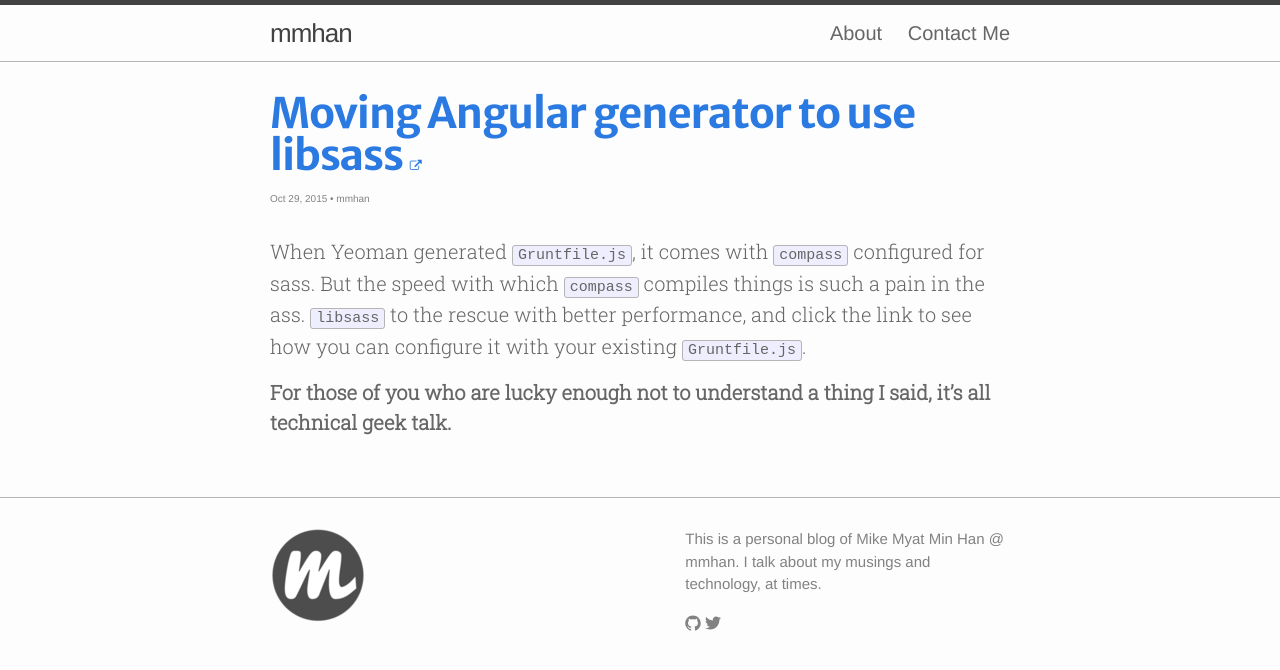
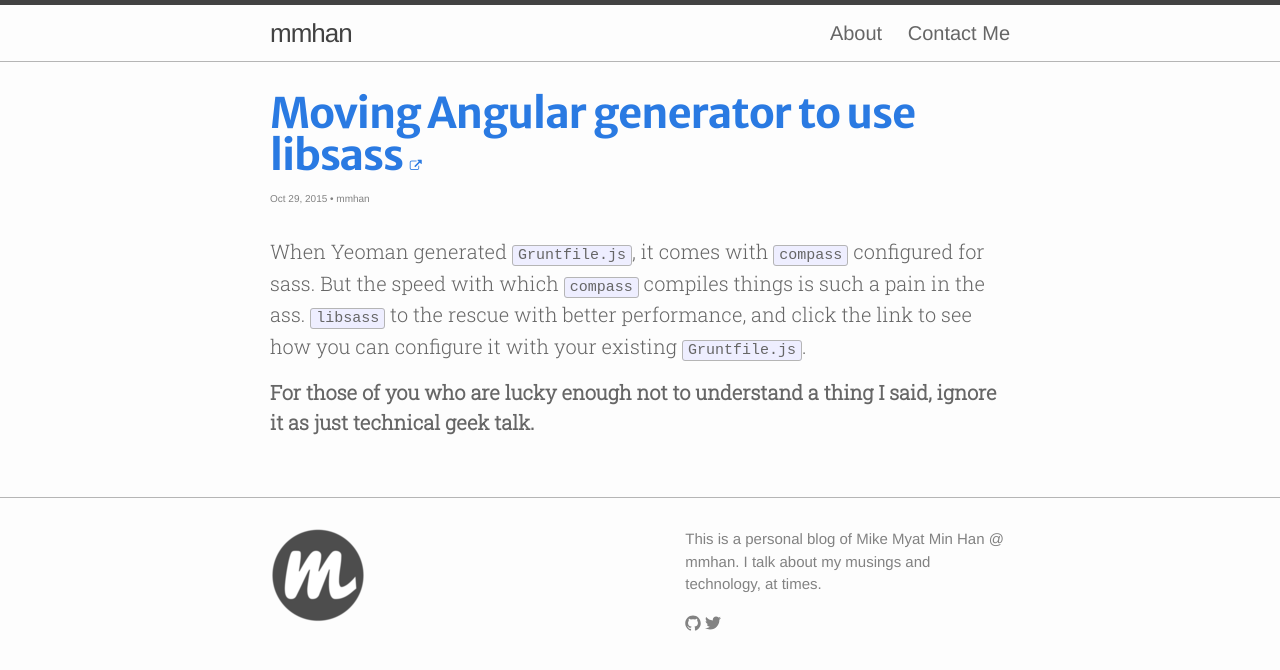
Before and after one commit to mmhan/jekyll-test, a Jekyll site: the page built from _posts/2015-10-29-moving-angular-generator-to-use-libsass.md, in a window 1280 px wide. Shown: the top 670 px of the page. Built offline with Jekyll 4.4.1, drawn with Linux system fonts in a browser that asks for light colours; nearby versions of some CDN libraries; Markdown is read by kramdown in place of the engine named in the settings; comment, search, counter and statistics services are not loaded.

Commit message:
Retrying page build

```diff
--- a/_posts/2015-10-29-moving-angular-generator-to-use-libsass.md
+++ b/_posts/2015-10-29-moving-angular-generator-to-use-libsass.md
@@ -10,4 +10,4 @@
 
 When Yeoman generated `Gruntfile.js`, it comes with `compass` configured for sass. But the speed with which `compass` compiles things is such a pain in the ass. `libsass` to the rescue with better performance, and click the link to see how you can configure it with your existing `Gruntfile.js`.
 
-**For those of you who are lucky enough not to understand a thing I said, it's all technical geek talk.**
+**For those of you who are lucky enough not to understand a thing I said, ignore it as just technical geek talk.**
```
